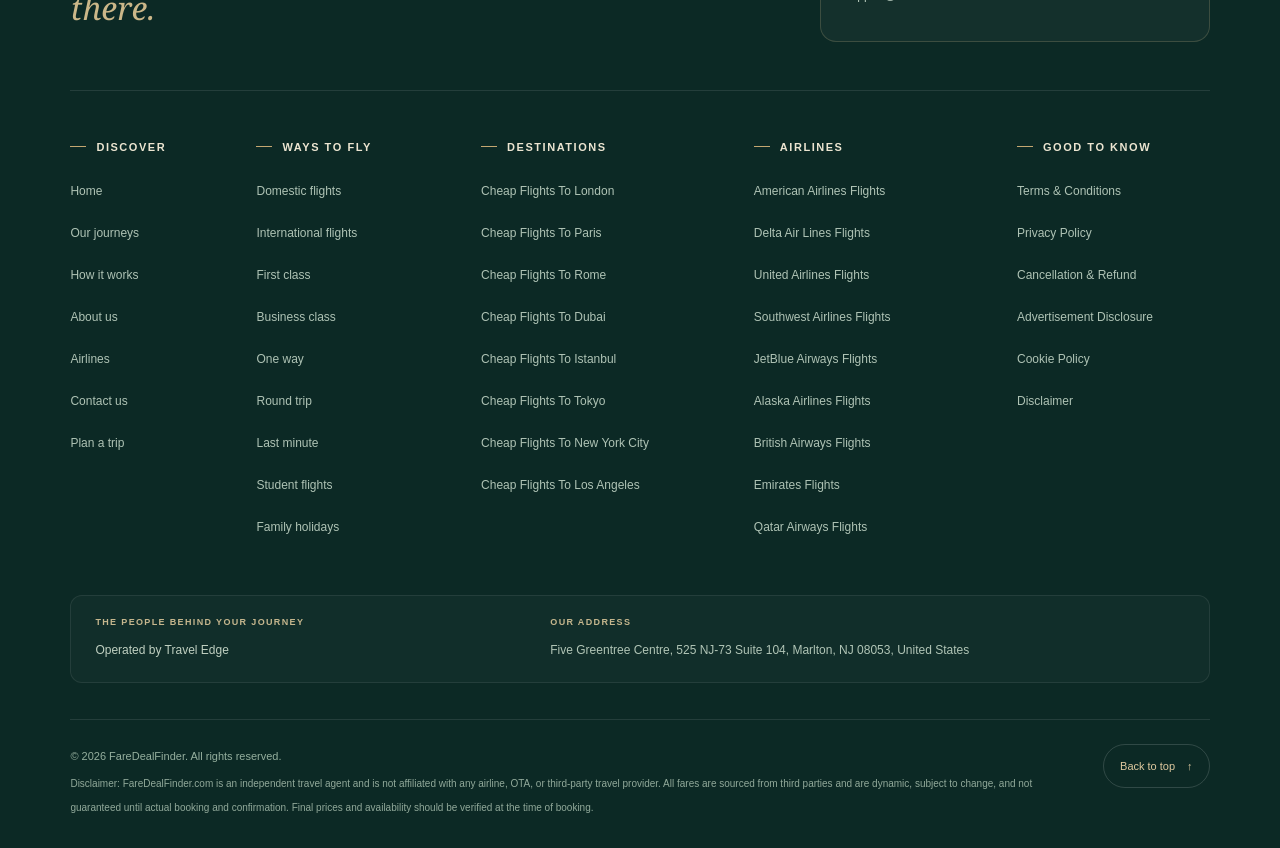
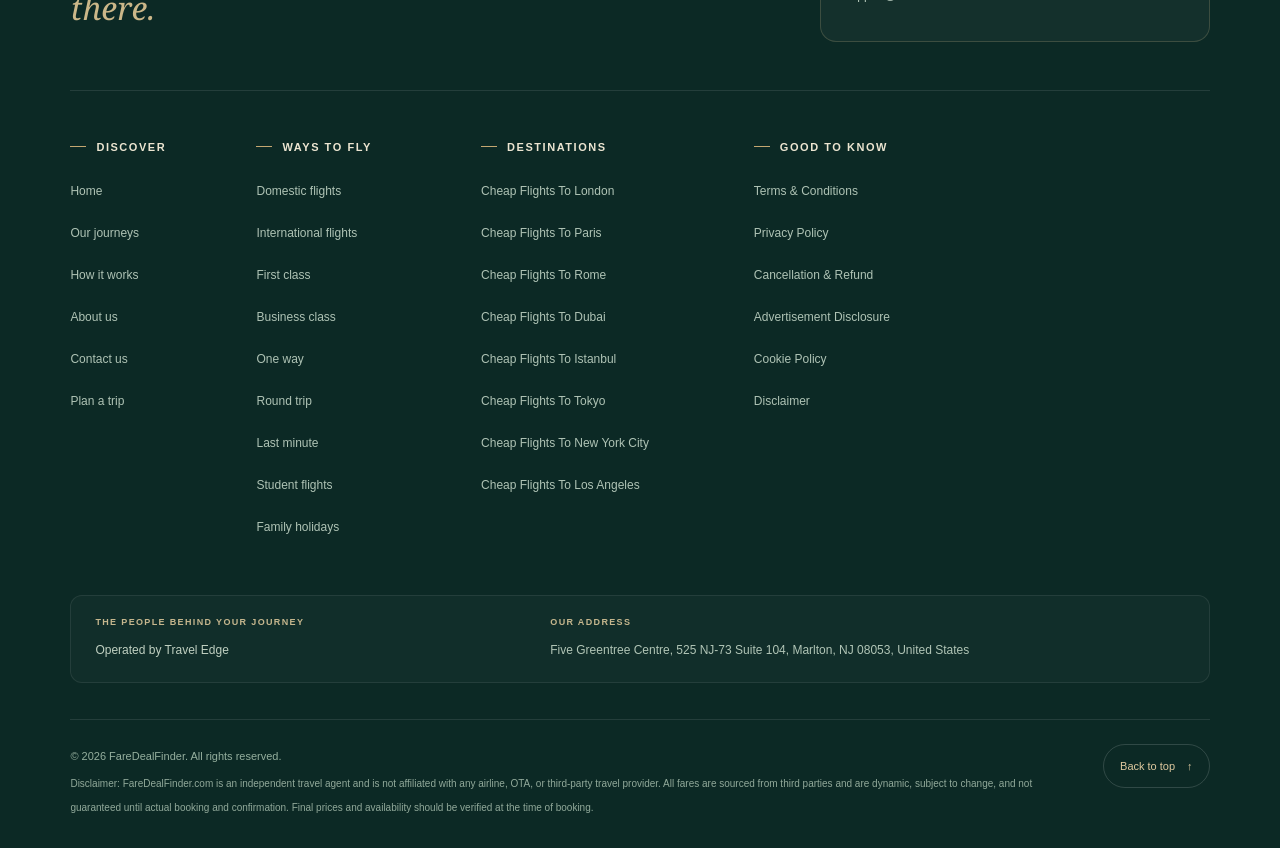
Before and after one commit to naruto-developer/FareDealFinder, a Next.js app: page / in a window 1280 px wide. Shown: the part 5020-5868 px from the top of the page. Built offline with nearby package versions, Linux system fonts and the light colour scheme; no server answers.

Commit message:
feat: comment out Airlines section in SiteFooter for future reference

```diff
--- a/components/SiteFooter.tsx
+++ b/components/SiteFooter.tsx
@@ -8,7 +8,7 @@
   { label: "Our journeys", href: "/our-journeys" },
   { label: "How it works", href: "/how-it-works" },
   { label: "About us", href: "/about-us" },
-  { label: "Airlines", href: "/airlines" },
+  // { label: "Airlines", href: "/airlines" },
   { label: "Contact us", href: "/contact-us" },
   { label: "Plan a trip", href: "/#flight-search" },
 ];
@@ -59,13 +59,13 @@
         label: `Cheap Flights To ${link.label}`,
       })),
     },
-    {
-      title: "Airlines",
-      links: airlines.slice(0, 9).map((airline) => ({
-        href: `/airlines/${airline.slug}`,
-        label: `${airline.name} Flights`,
-      })),
-    },
+    // {
+    //   title: "Airlines",
+    //   links: airlines.slice(0, 9).map((airline) => ({
+    //     href: `/airlines/${airline.slug}`,
+    //     label: `${airline.name} Flights`,
+    //   })),
+    // },
     { title: "Good to know", links: policyLinks },
   ];
   return (
```
